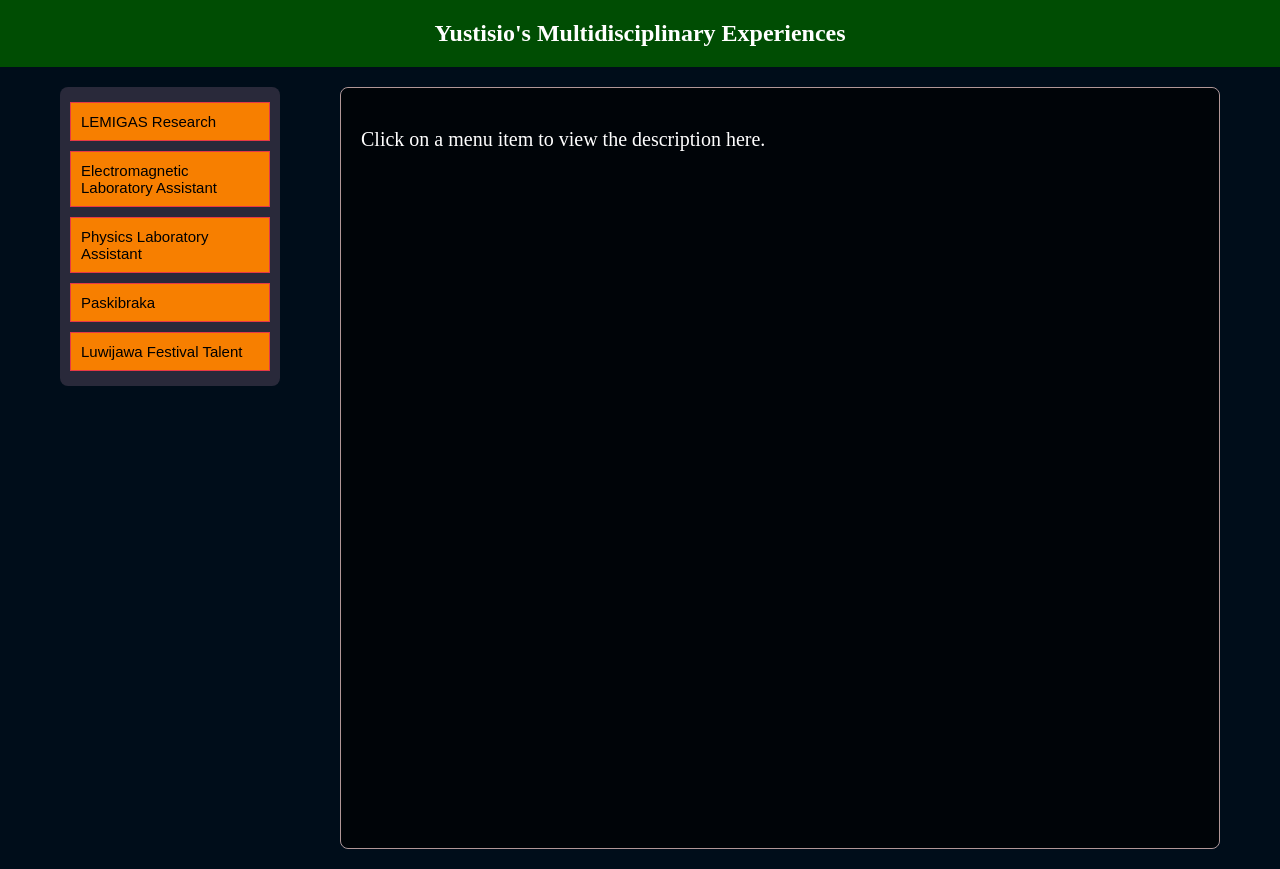
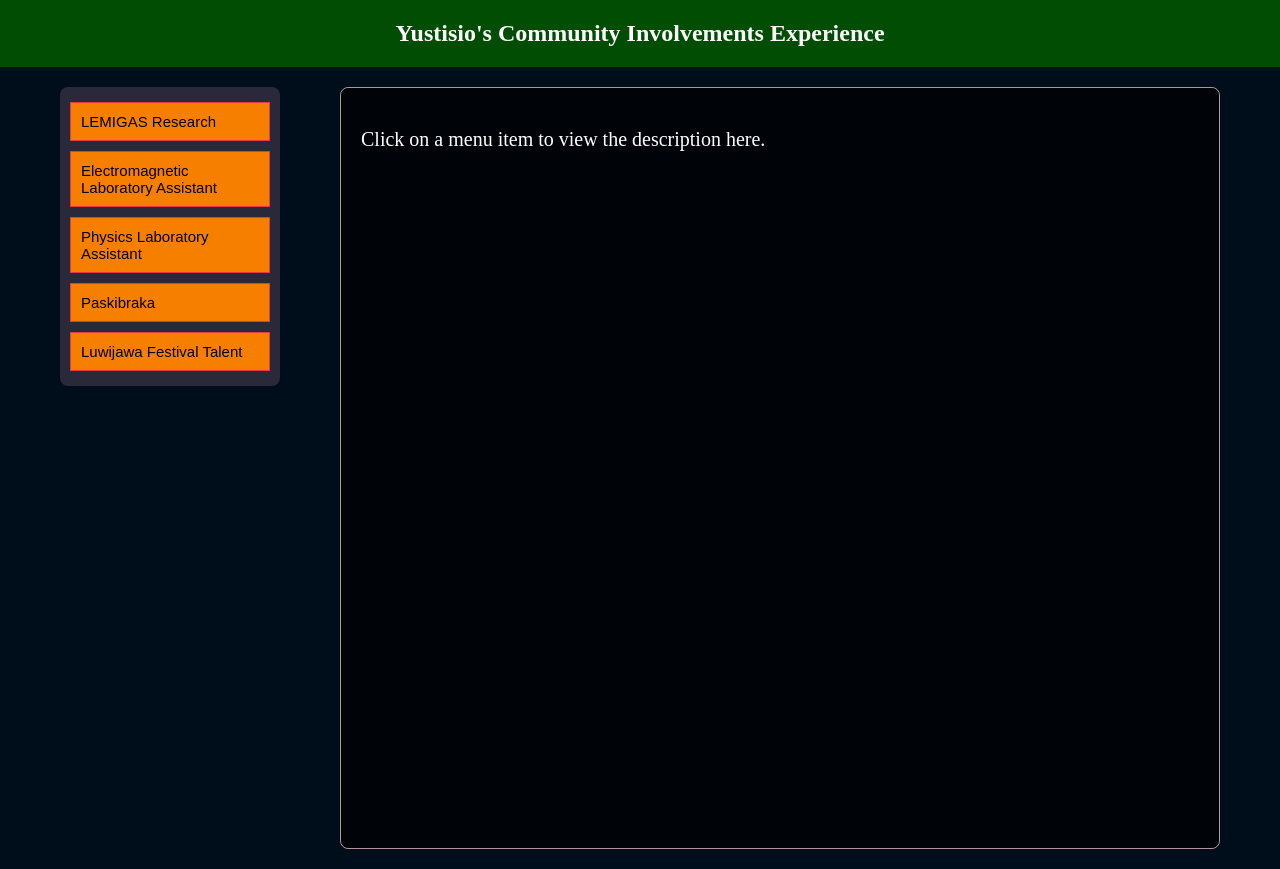
Before and after one commit to YustisioD/yustisio.involvments, a plain HTML site: page index.html in a window 1280 px wide. Drawn offline with Linux system fonts and the light colour scheme.

Commit message:
index.html

```diff
--- a/index.html
+++ b/index.html
@@ -3,7 +3,7 @@
 <head>
     <meta charset="UTF-8">
     <meta name="viewport" content="width=device-width, initial-scale=1.0">
-    <title>Yustisio's Multidisciplinary Experiences</title>
+    <title>Yustisio's Community Involvements Experience</title>
     <style>
         @media (max-width: 750px) {
             .container {
@@ -178,7 +178,7 @@
     </head>
 <body>
     <div class="header">
-        Yustisio's Multidisciplinary Experiences
+        Yustisio's Community Involvements Experience
     </div>
 
     <div class="container">
```
